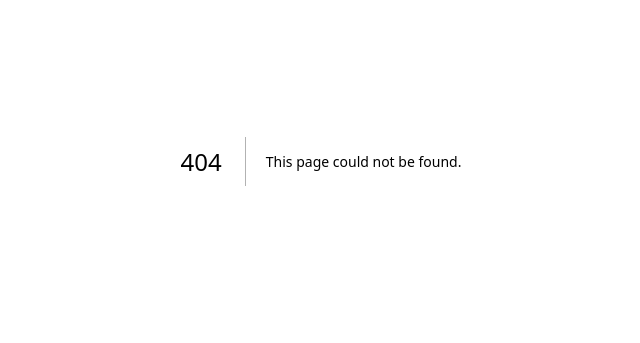
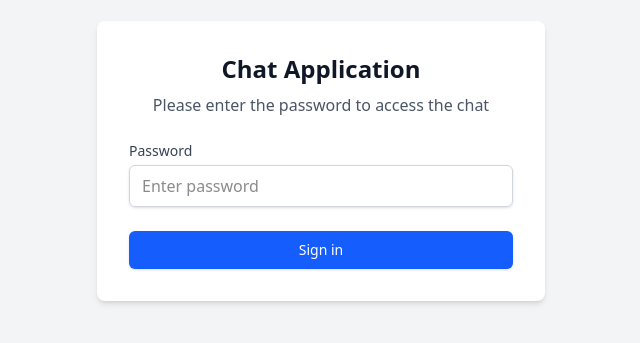
Before and after one commit to opsecfreak/ChatbotUI-Node, a Next.js app: page /auth/signin in a window 1280 px wide. Before the commit this address had no page. Shown: the part 239-582 px from the top of the page, without its empty margins (319-959 px from the left). Built offline with nearby package versions, Linux system fonts and the light colour scheme.

Commit message:
added signin

```diff
--- /dev/null
+++ b/src/app/auth/signin/page.tsx
@@ -0,0 +1,133 @@
+"use client";
+
+import { useState } from "react";
+import { signIn } from "next-auth/react";
+import { useRouter, useSearchParams } from "next/navigation";
+
+export default function SignIn() {
+  const [password, setPassword] = useState("");
+  const [isLoading, setIsLoading] = useState(false);
+  const [error, setError] = useState("");
+  const router = useRouter();
+  const searchParams = useSearchParams();
+  const callbackUrl = searchParams.get("callbackUrl") || "/";
+
+  const handleSubmit = async (e: React.FormEvent) => {
+    e.preventDefault();
+
+    if (!password.trim()) {
+      setError("Password is required");
+      return;
+    }
+
+    try {
+      setIsLoading(true);
+      setError("");
+
+      const result = await signIn("credentials", {
+        redirect: false,
+        password,
+        callbackUrl,
+      });
+
+      if (!result?.ok) {
+        setError("Invalid password");
+        return;
+      }
+
+      // Redirect to the callback URL on success
+      router.push(callbackUrl);
+      router.refresh();
+    } catch (error) {
+      console.error("Authentication error:", error);
+      setError("An unexpected error occurred");
+    } finally {
+      setIsLoading(false);
+    }
+  };
+
+  return (
+    <div className="flex items-center justify-center min-h-screen bg-gray-100 dark:bg-gray-900">
+      <div className="w-full max-w-md p-8 space-y-6 bg-white dark:bg-gray-800 rounded-lg shadow-md">
+        <div className="text-center">
+          <h1 className="text-2xl font-bold text-gray-900 dark:text-white">
+            Chat Application
+          </h1>
+          <p className="mt-2 text-gray-600 dark:text-gray-400">
+            Please enter the password to access the chat
+          </p>
+        </div>
+
+        <form onSubmit={handleSubmit} className="space-y-6">
+          <div>
+            <label
+              htmlFor="password"
+              className="block text-sm font-medium text-gray-700 dark:text-gray-300"
+            >
+              Password
+            </label>
+            <div className="mt-1">
+              <input
+                id="password"
+                name="password"
+                type="password"
+                autoComplete="current-password"
+                required
+                value={password}
+                onChange={(e) => setPassword(e.target.value)}
+                className="w-full px-3 py-2 border border-gray-300 rounded-md shadow-sm focus:outline-none focus:ring-2 focus:ring-blue-500 focus:border-blue-500 dark:bg-gray-700 dark:border-gray-600 dark:text-white"
+                placeholder="Enter password"
+              />
+            </div>
+          </div>
+
+          {error && (
+            <div className="p-3 text-sm text-red-500 bg-red-100 dark:bg-red-900/20 rounded-md">
+              {error}
+            </div>
+          )}
+
+          <div>
+            <button
+              type="submit"
+              disabled={isLoading}
+              className={`w-full flex justify-center py-2 px-4 border border-transparent rounded-md shadow-sm text-sm font-medium text-white ${
+                isLoading
+                  ? "bg-blue-400 cursor-not-allowed"
+                  : "bg-blue-600 hover:bg-blue-700 focus:outline-none focus:ring-2 focus:ring-offset-2 focus:ring-blue-500"
+              }`}
+            >
+              {isLoading ? (
+                <>
+                  <svg
+                    className="animate-spin -ml-1 mr-2 h-4 w-4 text-white"
+                    xmlns="http://www.w3.org/2000/svg"
+                    fill="none"
+                    viewBox="0 0 24 24"
+                  >
+                    <circle
+                      className="opacity-25"
+                      cx="12"
+                      cy="12"
+                      r="10"
+                      stroke="currentColor"
+                      strokeWidth="4"
+                    ></circle>
+                    <path
+                      className="opacity-75"
+                      fill="currentColor"
+                      d="M4 12a8 8 0 018-8V0C5.373 0 0 5.373 0 12h4zm2 5.291A7.962 7.962 0 014 12H0c0 3.042 1.135 5.824 3 7.938l3-2.647z"
+                    ></path>
+                  </svg>
+                  Signing in...
+                </>
+              ) : (
+                "Sign in"
+              )}
+            </button>
+          </div>
+        </form>
+      </div>
+    </div>
+  );
+}
--- a/src/app/layout.tsx
+++ b/src/app/layout.tsx
@@ -1,6 +1,7 @@
 import type { Metadata } from "next";
 import { Geist, Geist_Mono } from "next/font/google";
 import "./globals.css";
+import AuthProvider from "../components/auth/AuthProvider";
 
 const geistSans = Geist({
   variable: "--font-geist-sans",
@@ -27,7 +28,7 @@ export default function RootLayout({
       <body
         className={`${geistSans.variable} ${geistMono.variable} antialiased`}
       >
-        {children}
+        <AuthProvider>{children}</AuthProvider>
       </body>
     </html>
   );
--- a/src/app/page.tsx
+++ b/src/app/page.tsx
@@ -1,11 +1,14 @@
 import ChatBox from "../components/ChatBox";
+import ProtectedRoute from "../components/auth/ProtectedRoute";
 
 export default function Home() {
   return (
-    <div className="flex items-center justify-center min-h-screen p-4 sm:p-6">
-      <div className="w-full max-w-4xl h-[calc(100vh-2rem)]">
-        <ChatBox />
+    <ProtectedRoute>
+      <div className="flex items-center justify-center min-h-screen p-4 sm:p-6">
+        <div className="w-full max-w-4xl h-[calc(100vh-2rem)]">
+          <ChatBox />
+        </div>
       </div>
-    </div>
+    </ProtectedRoute>
   );
 }
```
